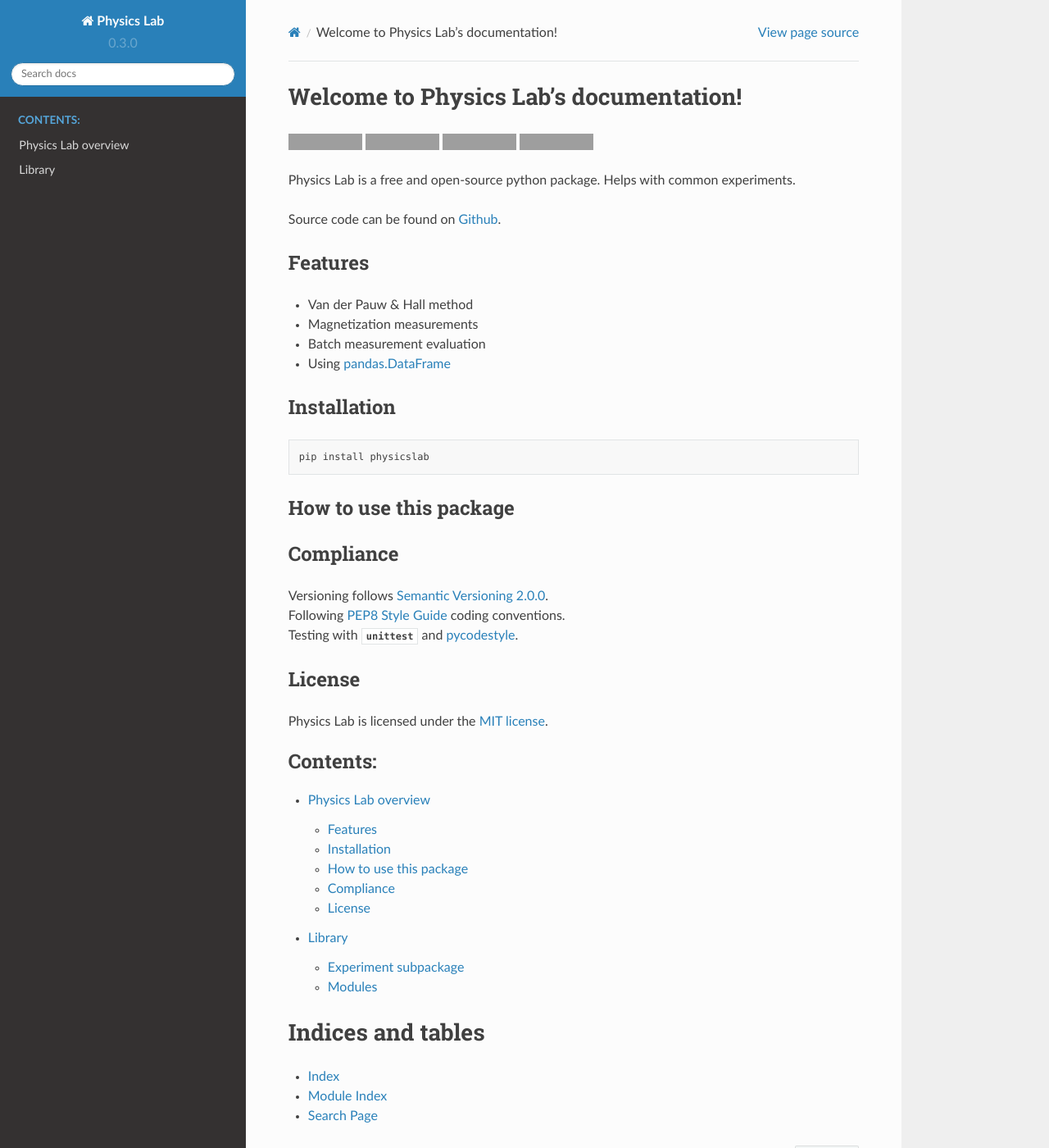
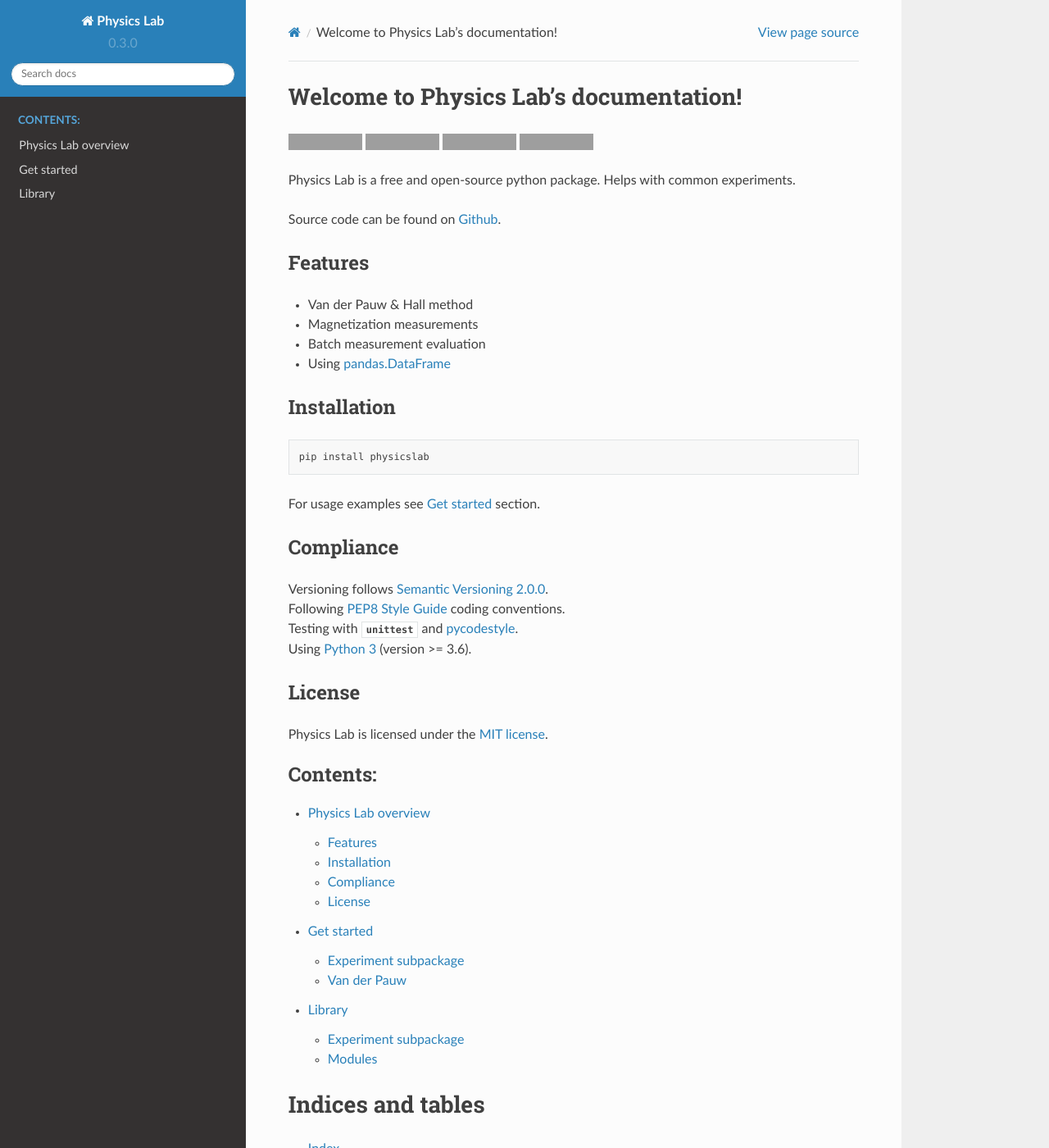
Before and after one commit to martin-brajer/physics-lab, a Sphinx documentation site: the page built from docs/source/index.rst, in a window 1280 px wide and 1400 px high. Shown: the whole window at 82% size. Built offline with Sphinx 7.4.7 and the Read the Docs theme 2.0.0, drawn with Linux system fonts in a browser that asks for light colours; grey boxes are pictures that could not be loaded.

Commit message:
Get started section added to docs.

```diff
--- a/docs/source/_overview.rst
+++ b/docs/source/_overview.rst
@@ -33,10 +33,7 @@
 
    pip install physicslab
 
-
-How to use this package
------------------------
-
+For usage examples see :ref:`get-started-label` section.
 
 
 Compliance
@@ -45,6 +42,7 @@
 | Versioning follows `Semantic Versioning 2.0.0 <https://semver.org/>`_.
 | Following `PEP8 Style Guide <https://www.python.org/dev/peps/pep-0008/>`_ coding conventions.
 | Testing with :mod:`unittest` and `pycodestyle <https://pypi.org/project/pycodestyle/>`_.
+| Using `Python 3 <https://www.python.org/>`_ (version >= 3.6).
 
 
 License
--- a/docs/source/index.rst
+++ b/docs/source/index.rst
@@ -13,6 +13,7 @@
    :caption: Contents:
 
    physicslab_overview
+   get_started
    modules/modules
 
 
```
Also changed, not shown: README.md (+3 -3 lines), docs/source/get_started.rst (added, +46 -0 lines), docs/source/modules/experiment/main.rst (+0 -28 lines).
